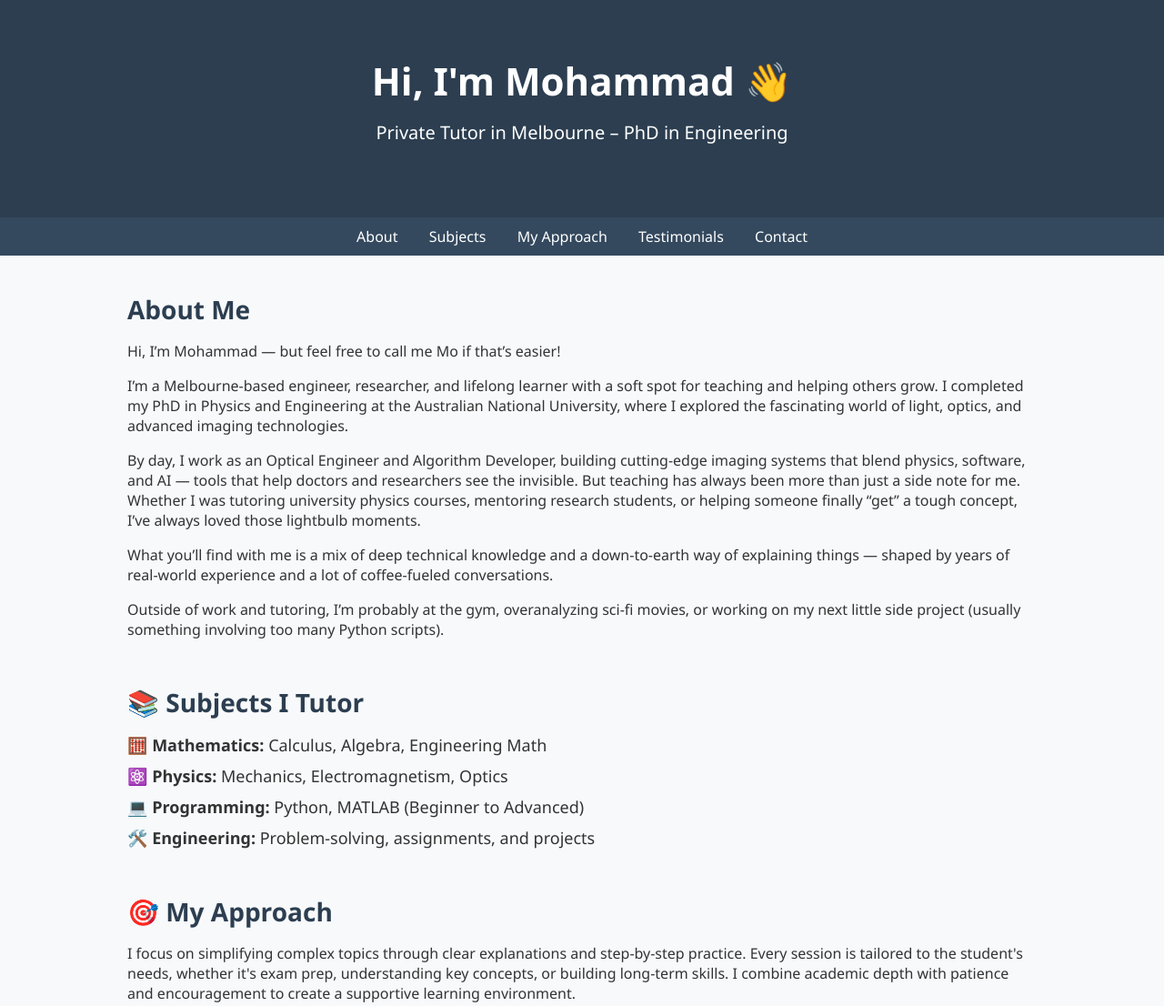
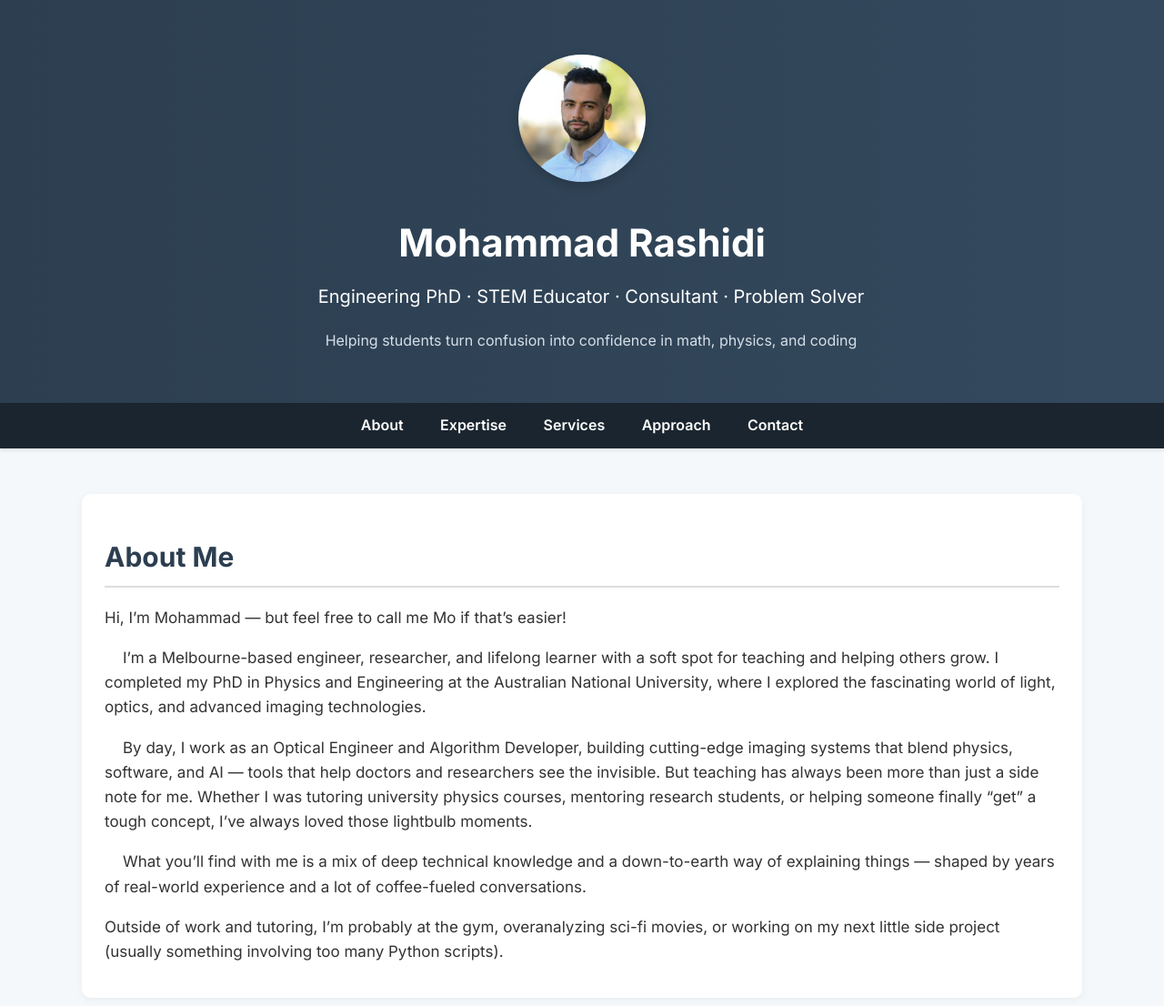
Before and after one commit to mohammad-rashidi1990/mohammad-rashidi1990.github.io, a plain HTML site: page index.html in a window 1280 px wide. Shown: the top 1106 px of the page at 91% size. Drawn offline with Linux system fonts and the light colour scheme.

Commit message:
Improved the about me, photo added, ...

```diff
--- a/index.html
+++ b/index.html
@@ -4,58 +4,96 @@
   <meta charset="UTF-8">
   <title>STEM Tutor Hub | Private Tutoring by Mo</title>
   <meta name="viewport" content="width=device-width, initial-scale=1">
+  <link href="https://fonts.googleapis.com/css2?family=Inter:wght@400;600;700&display=swap" rel="stylesheet">
   <style>
     body {
       margin: 0;
-      font-family: 'Segoe UI', Tahoma, Geneva, Verdana, sans-serif;
-      background-color: #f7f9fb;
+      font-family: 'Inter', sans-serif;
+      background-color: #f5f8fa;
       color: #333;
+      line-height: 1.6;
     }
 
     header {
-      background-color: #2c3e50;
+      background: linear-gradient(to right, #2c3e50, #34495e);
       color: white;
-      padding: 60px 20px;
+      padding: 70px 20px 50px;
       text-align: center;
+    }
+
+    header img {
+      width: 140px;
+      height: 140px;
+      border-radius: 50%;
+      object-fit: cover;
+      box-shadow: 0 4px 12px rgba(0,0,0,0.2);
+      margin-bottom: 25px;
     }
 
     header h1 {
       margin: 0;
       font-size: 42px;
+      font-weight: 700;
     }
 
     header p {
-      margin-top: 15px;
+      margin-top: 10px;
       font-size: 20px;
+      font-weight: 400;
+    }
+
+    header p.subheading {
+      font-size: 16px;
+      color: #d6dfe8;
+      margin-top: 8px;
     }
 
     nav {
       text-align: center;
-      background-color: #34495e;
-      padding: 10px 0;
+      background-color: #1a252f;
+      padding: 12px 0;
+      box-shadow: 0 2px 4px rgba(0,0,0,0.1);
     }
 
     nav a {
       color: white;
       text-decoration: none;
-      margin: 0 15px;
-      font-weight: 500;
+      margin: 0 18px;
+      font-weight: 600;
+      font-size: 16px;
+      transition: color 0.3s;
+    }
+
+    nav a:hover {
+      color: #3498db;
     }
 
     main {
-      max-width: 1000px;
-      margin: 40px auto;
-      padding: 0 20px;
+      max-width: 1100px;
+      margin: 50px auto;
+      padding: 0 25px;
     }
 
     .section {
-      margin-bottom: 50px;
+      margin-bottom: 60px;
+      padding: 20px 25px;
+      background-color: #ffffff;
+      border-radius: 10px;
+      box-shadow: 0 2px 8px rgba(0, 0, 0, 0.05);
     }
 
     .section h2 {
       color: #2c3e50;
-      font-size: 28px;
-      margin-bottom: 15px;
+      font-size: 30px;
+      margin-bottom: 20px;
+      border-bottom: 2px solid #ddd;
+      padding-bottom: 8px;
+    }
+
+    .section h3 {
+      color: #34495e;
+      font-size: 22px;
+      margin-top: 25px;
     }
 
     .subjects ul {
@@ -66,6 +104,16 @@
     .subjects li {
       margin-bottom: 10px;
       font-size: 18px;
+      padding-left: 15px;
+      position: relative;
+    }
+
+    .subjects li::before {
+      content: "\2022";
+      color: #3498db;
+      font-weight: bold;
+      position: absolute;
+      left: 0;
     }
 
     .contact-btn {
@@ -77,74 +125,123 @@
       text-decoration: none;
       border-radius: 6px;
       font-size: 16px;
+      transition: background-color 0.3s ease;
+    }
+
+    .contact-btn:hover {
+      background-color: #2980b9;
     }
 
     footer {
       text-align: center;
       padding: 30px 20px;
-      background-color: #ecf0f1;
-      font-size: 14px;
-      color: #555;
+      background-color: #1a252f;
+      color: white;
+      font-size: 15px;
+      border-top: 1px solid #ccc;
+    }
+
+    footer a {
+      color: #4aa3df;
+      text-decoration: none;
+    }
+
+    footer a:hover {
+      text-decoration: underline;
+    }
+
+    ul {
+      margin-top: 10px;
+    }
+
+    p {
+      font-size: 17px;
+      text-indent: 20px;
     }
   </style>
 </head>
 <body>
 
-  <header>
-    <h1>Hi, I'm Mohammad 👋</h1>
-    <p>Private Tutor in Melbourne – PhD in Engineering</p>
+  <header style="background: linear-gradient(to right, #2c3e50, #34495e); color: white; padding: 60px 20px 40px; text-align: center;">
+    <!-- Optional Profile Photo -->
+    <img src="My_face.jfif" alt="Mohammad Rashidi" style="width: 140px; height: 140px; border-radius: 50%; object-fit: cover; box-shadow: 0 4px 12px rgba(0,0,0,0.2); margin-bottom: 25px;">
+
+    <h1 style="margin: 0; font-size: 42px; font-weight: 700;">Mohammad Rashidi</h1>
+    <p style="margin-top: 10px; font-size: 20px; font-weight: 400;">
+      Engineering PhD · STEM Educator · Consultant · Problem Solver
+    </p>
+    <p style="margin-top: 8px; font-size: 16px; color: #d6dfe8;">
+      Helping students turn confusion into confidence in math, physics, and coding
+    </p>
   </header>
+
 
   <nav>
     <a href="#about">About</a>
-    <a href="#subjects">Subjects</a>
-    <a href="#approach">My Approach</a>
-    <a href="#testimonials">Testimonials</a>
+    <a href="#subjects">Expertise</a>
+    <a href="#services">Services</a>
+    <a href="#approach">Approach</a>
+    <!-- <a href="#testimonials">Testimonials</a> -->
     <a href="#contact">Contact</a>
   </nav>
 
   <main>
     <section class="section" id="about">
       <h2>About Me</h2>
-      <p>Hi, I’m Mohammad — but feel free to call me Mo if that’s easier!</p>
+      <p style="text-indent: 0;">Hi, I’m Mohammad — but feel free to call me Mo if that’s easier!</p>
       <p>I’m a Melbourne-based engineer, researcher, and lifelong learner with a soft spot for teaching and helping others grow. I completed my PhD in Physics and Engineering at the Australian National University, where I explored the fascinating world of light, optics, and advanced imaging technologies.</p>
       <p>By day, I work as an Optical Engineer and Algorithm Developer, building cutting-edge imaging systems that blend physics, software, and AI — tools that help doctors and researchers see the invisible. But teaching has always been more than just a side note for me. Whether I was tutoring university physics courses, mentoring research students, or helping someone finally “get” a tough concept, I’ve always loved those lightbulb moments.</p>
       <p>What you’ll find with me is a mix of deep technical knowledge and a down-to-earth way of explaining things — shaped by years of real-world experience and a lot of coffee-fueled conversations.</p>
-      <p>Outside of work and tutoring, I’m probably at the gym, overanalyzing sci-fi movies, or working on my next little side project (usually something involving too many Python scripts).</p>
+      <p style="text-indent: 0;">Outside of work and tutoring, I’m probably at the gym, overanalyzing sci-fi movies, or working on my next little side project (usually something involving too many Python scripts).</p>
+    </section>
+
+    <section class="section" id="services">
+      <h2>🔧 Services</h2>
+      <ul>
+        <li><strong>University-Level Tutoring:</strong> One-on-one or online tutoring in mathematics, physics, engineering, and programming (Python & MATLAB).</li>
+        <li><strong>Assignment Help:</strong> Code reviews, solution guidance, and conceptual clarification.</li>
+        <li><strong>Project Mentoring:</strong> Support with research, simulations, and development workflows.</li>
+        <li><strong>Technical Consulting:</strong> Python/MATLAB code help, simulation models, and problem-solving advice.</li>
+      </ul>
     </section>
 
     <section class="section subjects" id="subjects">
-      <h2>📚 Subjects I Tutor</h2>
+      <h2>📚 Areas of Expertise</h2>
+      <p style="text-indent: 0;"></p>Here’s where my academic background and engineering experience intersect with the tutoring I offer:</p>
+
+      <h3>🧠 General Academic Support</h3>
       <ul>
-        <li>🧮 <strong>Mathematics:</strong> Calculus, Algebra, Engineering Math</li>
-        <li>⚛️ <strong>Physics:</strong> Mechanics, Electromagnetism, Optics</li>
-        <li>💻 <strong>Programming:</strong> Python, MATLAB (Beginner to Advanced)</li>
-        <li>🛠️ <strong>Engineering:</strong> Problem-solving, assignments, and projects</li>
+        <li><strong>Mathematics:</strong> Core concepts across high school and university levels, including calculus, algebra, and applied math for engineering</li>
+        <li><strong>Physics:</strong> Foundational and advanced topics such as mechanics, electromagnetism, and wave behavior</li>
+        <li><strong>STEM Skills:</strong> Exam preparation, problem-solving strategies, and confidence building for university students</li>
+      </ul>
+
+      <h3>🛠️ Technical & Research Skills</h3>
+      <ul>
+        <li><strong>Programming:</strong> Hands-on coding experience in Python and MATLAB for analysis, simulation, and automation</li>
+        <li><strong>Scientific Computing:</strong> Using software tools and coding to support technical projects and research tasks</li>
+        <li><strong>Engineering Tools:</strong> Guidance with practical workflows in design, modeling, and prototyping relevant to optical and biomedical applications</li>
+        <li><strong>AI & Data:</strong> Introduction to machine learning concepts and their applications in real-world problem solving</li>
       </ul>
     </section>
 
+
     <section class="section" id="approach">
       <h2>🎯 My Approach</h2>
-      <p>I focus on simplifying complex topics through clear explanations and step-by-step practice. Every session is tailored to the student's needs, whether it's exam prep, understanding key concepts, or building long-term skills. I combine academic depth with patience and encouragement to create a supportive learning environment.</p>
-    </section>
-
-    <section class="section" id="testimonials">
-      <h2>⭐ What Students Say</h2>
-      <p><em>"Mohammad helped me understand calculus in a way no one else could. My grades improved, but more importantly, I actually started enjoying math!" – Uni Student</em></p>
-      <p><em>"Very professional, always prepared, and explains things clearly. Highly recommended!" – Parent of high school student</em></p>
+      <p style="text-indent: 0;"></p>I aim to simplify the complex — turning advanced topics into something practical, logical, and even enjoyable. Every session is adapted to your pace and goals, with clear explanations, interactive discussions, and structured guidance. I believe confidence grows through understanding, not memorization.</p>
     </section>
 
     <section class="section" id="contact">
       <h2>📩 Contact Me</h2>
-      <p>Have a question or want to book a session? I'd love to hear from you! Feel free to email me with your inquiry, and I’ll get back to you within 24 hours.</p>
-      <p><strong>Email:</strong> <a href="mailto:stemtutorhub@gmail.com">stemtutorhub@gmail.com</a></p>
-      <p><small>Your information is safe — I respect your privacy and never share your details.</small></p>
+      <p style="text-indent: 0;">Have a question or want to book a session? I’d love to hear from you. Just send an email and I’ll get back to you within 24 hours.</p>
+      <p style="margin-top: 10px; font-size: 18px; font-weight: 500; background-color: #eef6fb; padding: 12px 16px; border-left: 4px solid #3498db; display: inline-block;">
+        📧 <a href="mailto:stemtutorhub@gmail.com" style="color: #2c3e50; text-decoration: none;">stemtutorhub@gmail.com</a>
+      </p>
     </section>
-  </main>
+    </main>
 
-  <footer>
-    <p>© 2025 Mo | STEM Tutor Hub | Melbourne</p>
-  </footer>
-
-</body>
-</html>
+    <footer style="background-color: #1a252f; color: white; padding: 30px 20px; text-align: center; font-size: 15px;">
+      <p style="margin: 0 0 10px;">© 2025 Mo | STEM Tutor Hub | Melbourne</p>
+      <p style="margin: 5px 0;">📧 <a href="mailto:stemtutorhub@gmail.com" style="color: #4aa3df; text-decoration: none;">stemtutorhub@gmail.com</a></p>
+      <p style="margin: 5px 0;">🔗 <a href="https://www.linkedin.com/in/mohammad-r-850a10149/" target="_blank" style="color: #4aa3df; text-decoration: none;">Connect on LinkedIn</a></p>
+    </footer>
```
Also changed, not shown: My_face.jfif (added).
